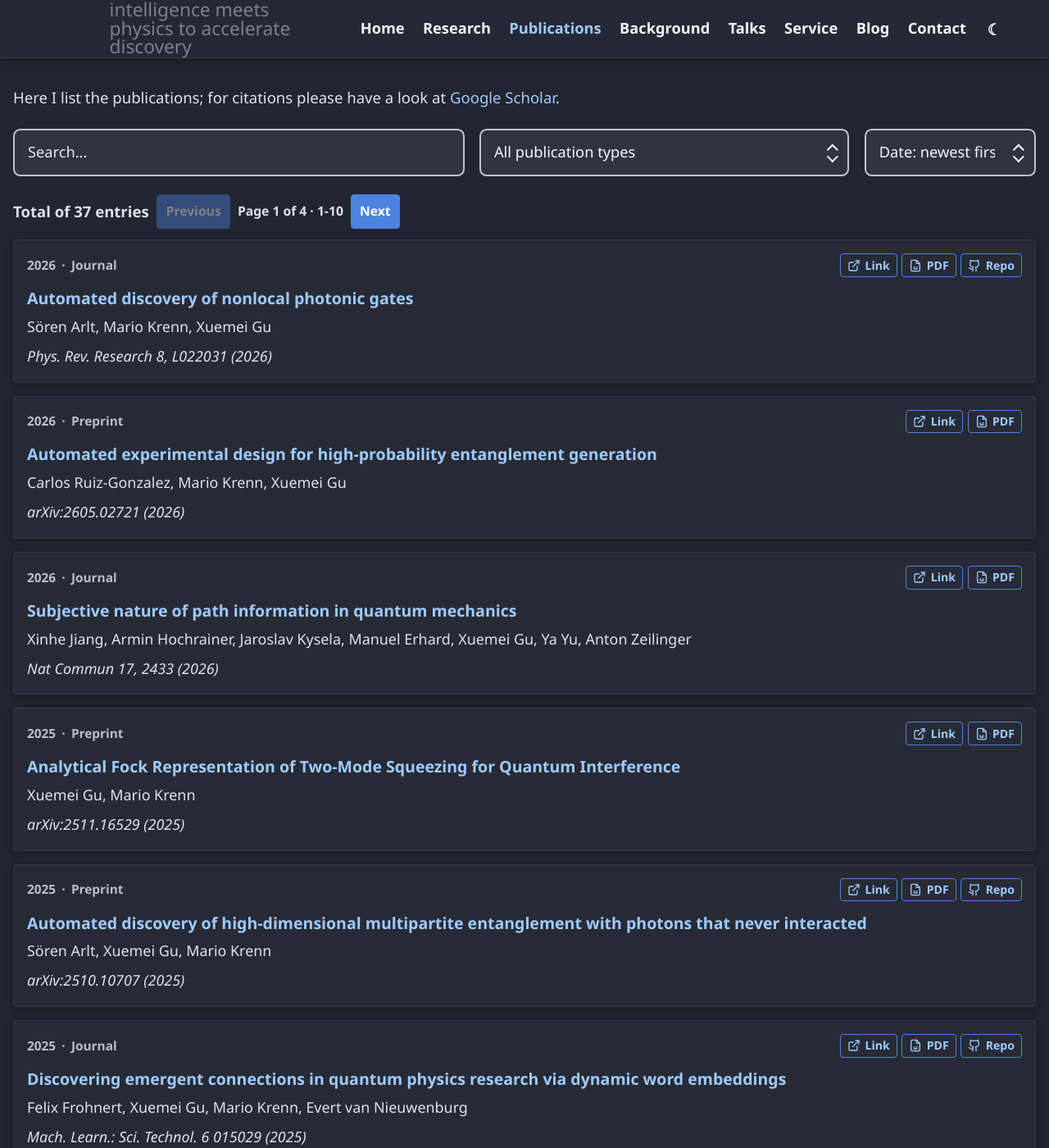
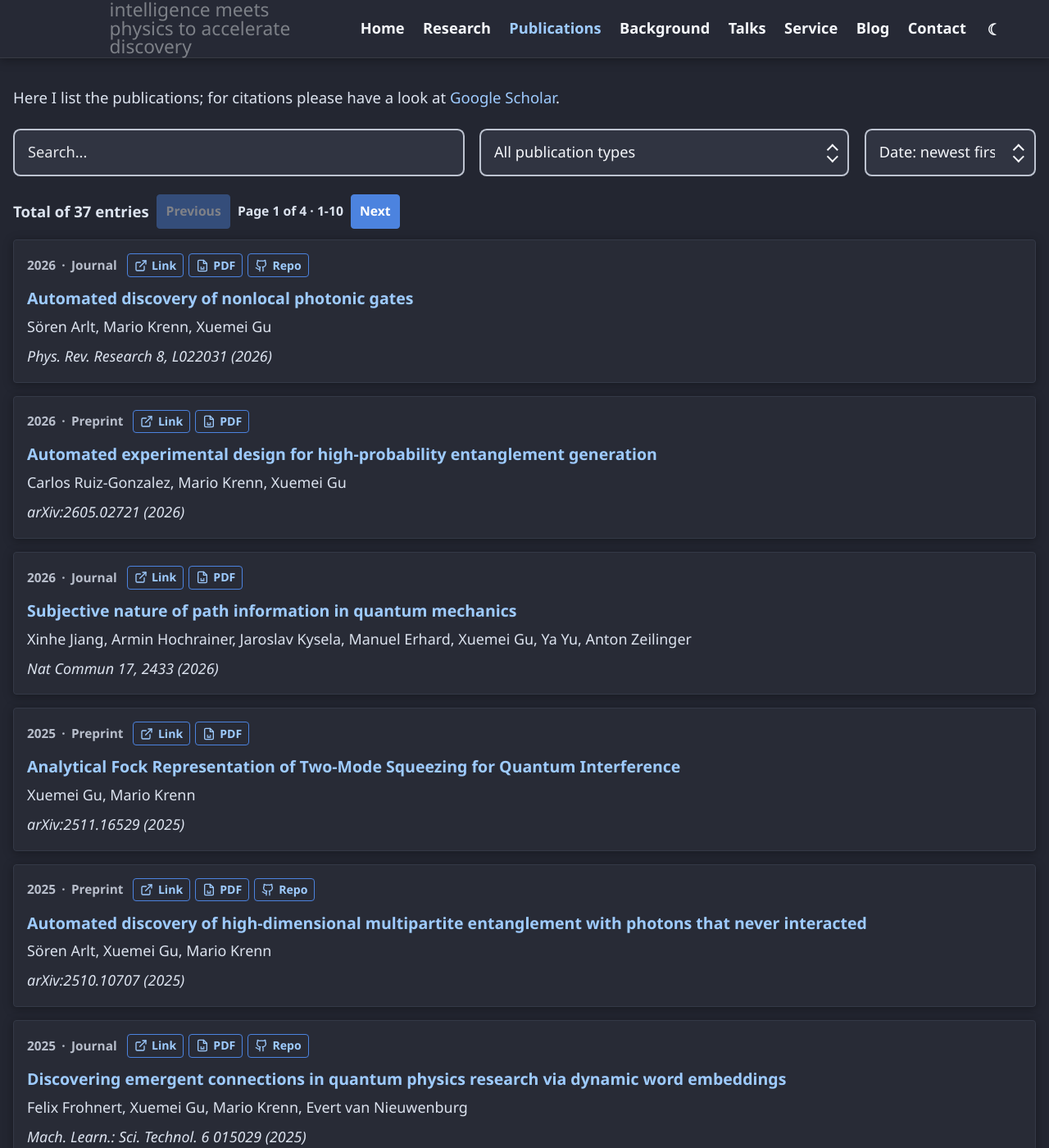
Before and after one commit to XuemeiGu/xuemeigu.github.io, a Jekyll site: the page built from content/pages/publications.md, in a window 1280 px wide and 1400 px high. Shown: the whole window at 82% size. Built offline with Jekyll 4.4.1, drawn with Linux system fonts in a browser that asks for light colours.

```diff
--- a/_includes/head.html
+++ b/_includes/head.html
@@ -13,5 +13,5 @@
   <link rel="shortcut icon" href="{{ '/favicon.ico?v=20260617' | relative_url }}">
   <link rel="icon" href="{{ favicon_path }}?v=20260617" type="image/png" sizes="427x427">
   <link rel="apple-touch-icon" href="{{ favicon_path }}?v=20260617">
-  <link rel="stylesheet" href="{{ '/assets/css/main.css?v=20260722-1' | relative_url }}">
+  <link rel="stylesheet" href="{{ '/assets/css/main.css?v=20260722-2' | relative_url }}">
 </head>
--- a/_layouts/default.html
+++ b/_layouts/default.html
@@ -8,6 +8,6 @@
       {{ content }}
     </main>
     {% include footer.html %}
-    <script src="{{ '/assets/js/site.js?v=20260722-1' | relative_url }}"></script>
+    <script src="{{ '/assets/js/site.js?v=20260722-2' | relative_url }}"></script>
   </body>
 </html>
--- a/assets/css/main.css
+++ b/assets/css/main.css
@@ -695,17 +695,17 @@ ul {
   display: flex;
   flex-wrap: wrap;
   align-items: center;
-  justify-content: space-between;
-  gap: 0.55rem 1rem;
+  justify-content: flex-start;
+  gap: 0.55rem 0.75rem;
 }
 
 .publication-card-actions {
   display: inline-flex;
   flex-wrap: wrap;
   align-items: center;
-  justify-content: flex-end;
+  justify-content: flex-start;
   gap: 0.35rem;
-  margin-left: auto;
+  margin-left: 0;
 }
 
 .publication-card-actions .publication-links {
--- a/assets/js/site.js
+++ b/assets/js/site.js
@@ -57,10 +57,6 @@
     cards.sort((firstCard, secondCard) => {
       const firstYear = Number(firstCard.dataset.year) || 0;
       const secondYear = Number(secondCard.dataset.year) || 0;
-
-      if (sortMode === 'title-asc') {
-        return (firstCard.dataset.title || '').localeCompare(secondCard.dataset.title || '');
-      }
 
       if (firstYear !== secondYear) {
         return sortMode === 'date-asc' ? firstYear - secondYear : secondYear - firstYear;
```
Also changed, not shown: content/pages/publications.md (+0 -1 lines).
